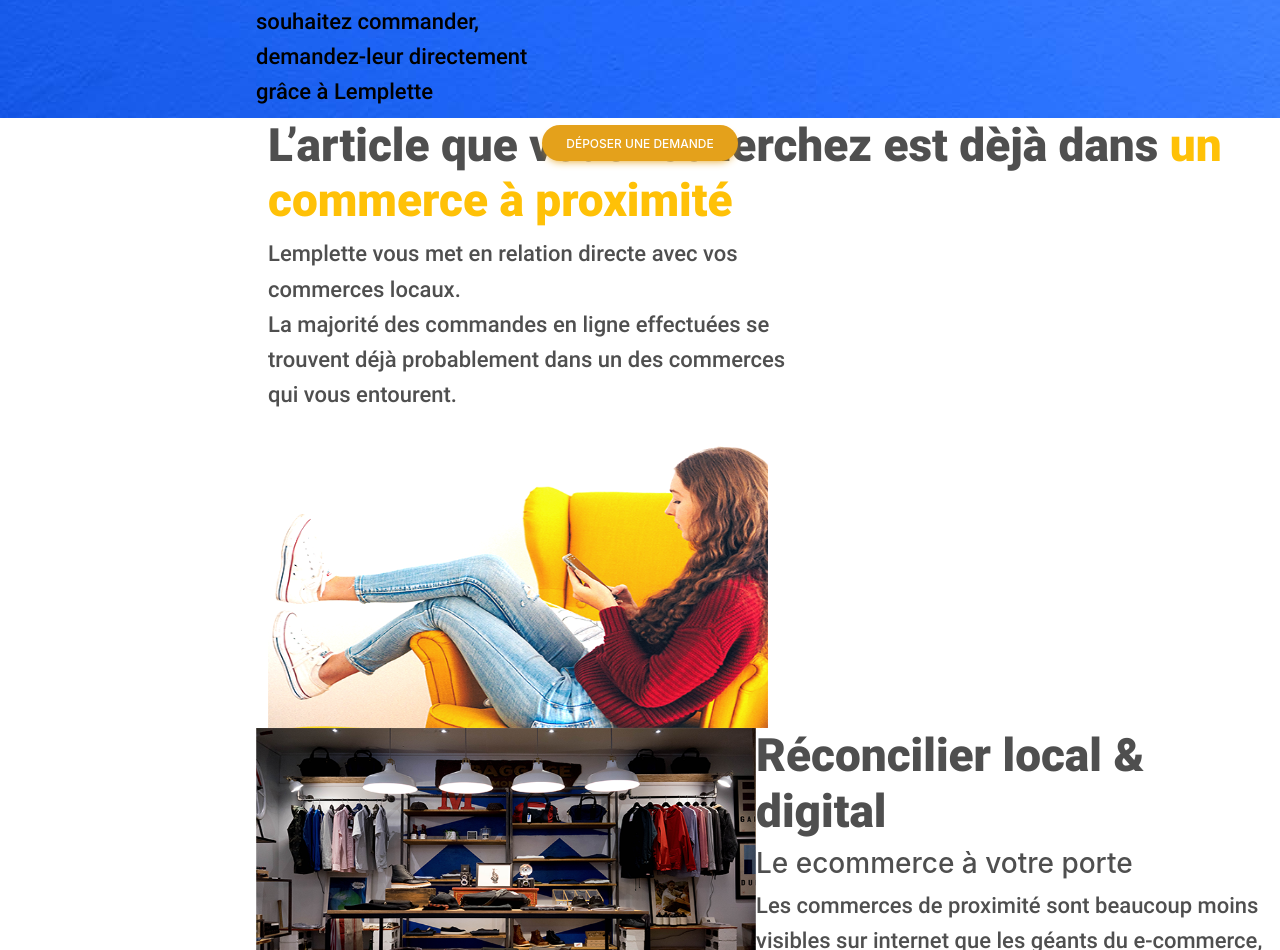
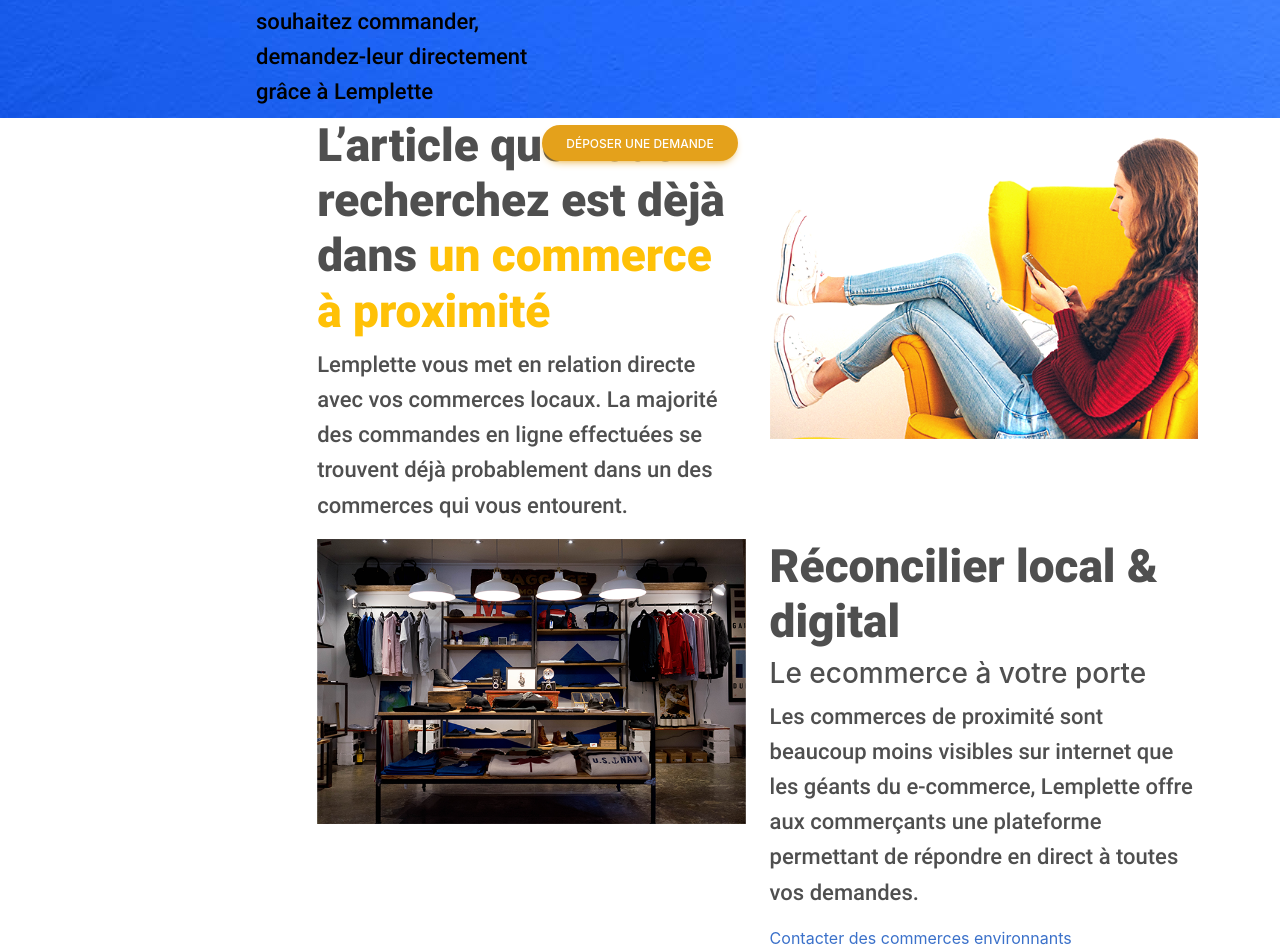
Before and after one commit to KarimLemplette/landing-page-merchant, a React (Create React App) app: page / in a window 1280 px wide. Shown: the part 282-1232 px from the top of the page. Built offline with nearby package versions, Linux system fonts and the light colour scheme.

Commit message:
First body container

```diff
--- a/src/components/body/Body.jsx
+++ b/src/components/body/Body.jsx
@@ -8,33 +8,45 @@
 import number3 from '../../assets/number3.png';
 import search from '../../assets/search.png';
 import sourire from '../../assets/sourire.png';
+import { MDBContainer, MDBRow, MDBCol } from 'mdb-react-ui-kit';
 
 function Body() {
     return (
         <section className='body'>
-            <section className='row'>
-                <section class='row-text-left'>
-                    <h2 className='body-h2'>
-                        L’article que vous recherchez
-                        est dèjà dans <span style={{color: '#ffc107'}}>un commerce à proximité</span>
-                    </h2>
-                    <p className='body-p'>{'Lemplette vous met en relation directe avec vos \n commerces locaux. \n La majorité des commandes en ligne effectuées se \n trouvent déjà probablement dans un des commerces \n qui vous entourent.'}</p>
-                </section>
-                <section>
-                    <img src={bodyimg1} alt='' className='img'/>
-                </section>
-            </section>
-            <section className='row2'>
-                <section>
-                    <img src={bodyimg2} alt='' className='img'/>
-                </section>
-                <section>
-                    <h2 className='body-h2'>{'Réconcilier local & digital'}</h2>
-                    <h3 className='body-h3'>{'Le ecommerce à votre porte'}</h3>
-                    <p className='body-p'>{'Les commerces de proximité sont beaucoup moins visibles sur internet que les géants du e-commerce, Lemplette offre aux commerçants une plateforme permettant de répondre en direct à toutes vos demandes.'}</p>
-                    <a href='/'> Contacter des commerces environnants </a>
-                </section>
-            </section>
+            <MDBContainer breakpoint="md">
+                <MDBRow>
+                    <MDBCol size='md' className='col-md-6'>
+                        <h2 className='body-h2'>
+                            L’article que vous recherchez
+                            est dèjà dans <span style={{color: '#ffc107'}}>un commerce à proximité</span>
+                        </h2>
+                        <p className='body-p'>
+                            Lemplette vous met en relation directe avec vos commerces locaux.
+                            La majorité des commandes en ligne effectuées se
+                            trouvent déjà probablement dans un des commerces qui vous entourent.
+                        </p>
+                    </MDBCol>
+                    <MDBCol size='md' className='col-md-6'>
+                        <img src={bodyimg1} alt='' className='img-fluid' />
+                    </MDBCol>
+                </MDBRow>
+            </MDBContainer>
+            <MDBContainer breakpoint="md">
+                <MDBRow>
+                    <MDBCol size='md' className='col-md-6'>
+                        <img src={bodyimg2} alt='' className='img-fluid'/>
+                    </MDBCol>
+                    <MDBCol size='md' className='col-md-6'>
+                        <h2 className='body-h2'>Réconcilier local & digital</h2>
+                        <h3 className='body-h3'>Le ecommerce à votre porte</h3>
+                        <p className='body-p'>
+                            Les commerces de proximité sont beaucoup moins visibles sur internet que les géants du e-commerce,
+                            Lemplette offre aux commerçants une plateforme permettant de répondre en direct à toutes vos demandes.
+                        </p>
+                        <a href='/'> Contacter des commerces environnants </a>
+                    </MDBCol>
+                </MDBRow>
+            </MDBContainer>
             <section className='row3'>
                 <section className='text'>
                     <section className='row3-text'>
```
